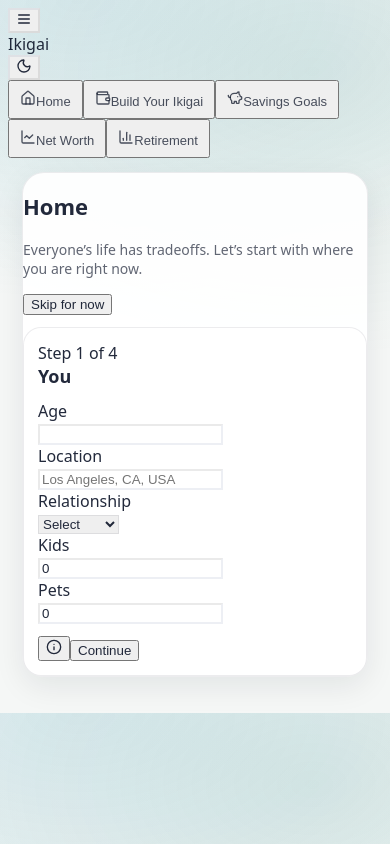
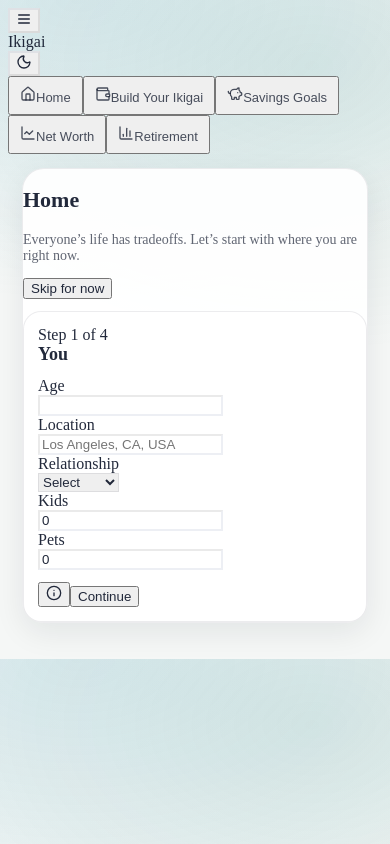
Before and after one commit to chadpagne/ikigai-app, a React (Vite) app: page /#home in a window 390 px wide. Built offline with nearby package versions, Linux system fonts and the light colour scheme.

Commit message:
Update styles.css

```diff
--- a/src/styles.css
+++ b/src/styles.css
@@ -185,74 +185,48 @@ body.dark .range::-moz-range-track{
   border: 2px solid rgba(255,255,255,0.55);
 }
 
-/* =========================
-   Layout safety + mobile tweaks
-   ========================= */
+  /* Reduce tile padding */
+  .tile,
+  .note {
+    padding: 14px !important;
+  }
+
+  }
 
   /* Charts should not overflow */
-.recharts-wrapper{
+  .recharts-wrapper {
     max-width: 100% !important;
     overflow: hidden;
   }
 
   /* Bucket tiles: make them wider & shorter */
-.progress-tile{
+  .progress-tile {
     min-height: 140px;
   }
 
-/* Kill the weird blue rectangle focus outlines (keep accessible focus, but make it subtle) */
-:where(button, a, input, select, textarea):focus{
-  outline: none;
-}
-:where(button, a, input, select, textarea):focus-visible{
-  box-shadow: 0 0 0 3px var(--focus);
-  border-radius: 12px;
+  /* Prevent giant headers */
+  h1, .h1 {
+    font-size: 22px;
   }
 
-/* Fix dark-mode <option> readability (Chrome/Safari especially) */
-body.dark select option{
-  background: #0b1214;
-  color: rgba(255,255,255,0.92);
-}
-
-/* Font cleanup (improves bold rendering) */
-body{
-  font-family: ui-sans-serif, system-ui, -apple-system, "Segoe UI", Roboto, Helvetica, Arial, "Apple Color Emoji", "Segoe UI Emoji";
-  -webkit-font-smoothing: antialiased;
-  -moz-osx-font-smoothing: grayscale;
-}
-
-/* Mobile: collapse multi-column grids */
-@media (max-width: 768px){
-  .grid-2, .grid-3, .grid-4{
-    grid-template-columns: 1fr !important;
-  }
-
-  /* Reduce tile/note padding on mobile only */
-  .tile, .note{
-    padding: 14px !important;
-  }
-
-  /* Prevent giant headers on mobile */
-  h1, .h1{
-    font-size: 22px;
-  }
-  .sub{
+  .sub {
     font-size: 14px;
   }
 
   /* Navigation spacing */
-  .nav{
+  .nav {
     gap: 6px;
     overflow-x: auto;
   }
-  .tab{
+
+  .tab {
     font-size: 13px;
     padding: 8px 10px;
   }
-
-  /* Tooltip: prevent full-screen-feel tooltips on mobile */
-  .tooltip-pop{
-    max-width: min(280px, calc(100vw - 24px));
+}
+/* Mobile: collapse multi-column grids only (do NOT touch padding/typography) */
+@media (max-width: 768px) {
+  .grid-2, .grid-3, .grid-4 {
+    grid-template-columns: 1fr !important;
   }
 }
```
Lines whose indentation alone changed are shown as unchanged.
